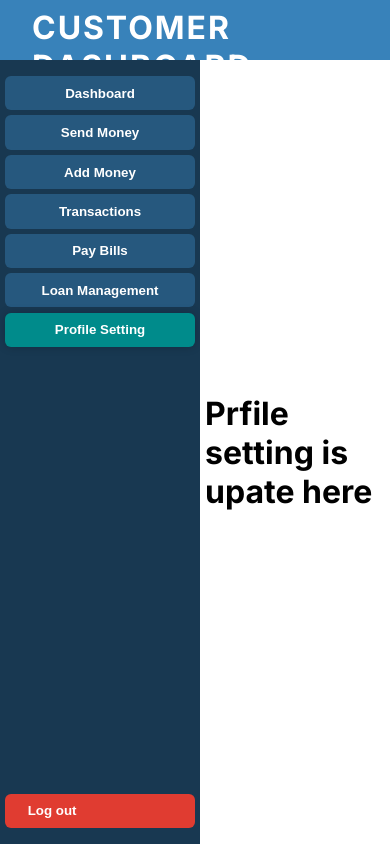
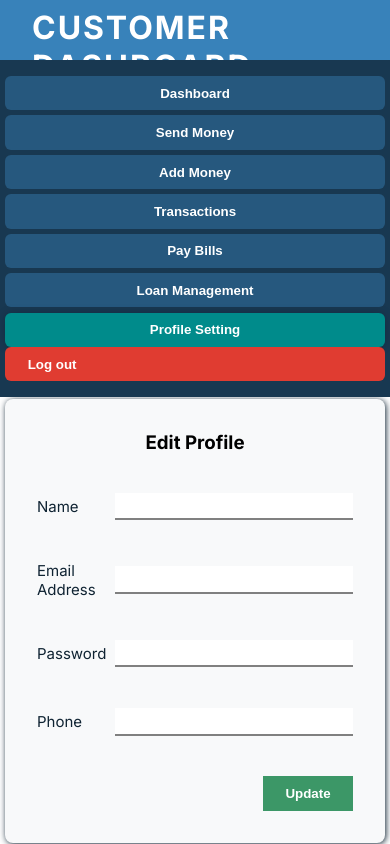
Before and after one commit to asia272/Bank-acount-operation, a React (Vite) app: page /customer/profile-setting in a window 390 px wide. Built offline with nearby package versions, Linux system fonts and the light colour scheme.

Commit message:
add edit profile component

```diff
--- a/src/features/auth/authSlice.js
+++ b/src/features/auth/authSlice.js
@@ -4,6 +4,15 @@ const initialState = {
   user: null,
   role: null,
   isLoggedIn: false,
+};
+
+
+const saveToSession = (state) => {
+  sessionStorage.setItem('auth', JSON.stringify({
+    user: state.user,
+    role: state.role,
+    isLoggedIn: state.isLoggedIn,
+  }));
 };
 
 const authSlice = createSlice({
@@ -15,14 +24,28 @@ const authSlice = createSlice({
       state.user = user;
       state.role = role;
       state.isLoggedIn = true;
+
+      saveToSession(state);
+    },
+    updateProfile: (state, action) => {
+      if (state.user) {
+        state.user = {
+          ...state.user,
+          ...action.payload,
+        };
+
+        saveToSession(state);
+      }
     },
     logout: (state) => {
       state.user = null;
       state.role = null;
       state.isLoggedIn = false;
+
+      sessionStorage.removeItem('auth');
     },
   },
 });
 
-export const { login, logout } = authSlice.actions;
+export const { login, logout, updateProfile } = authSlice.actions;
 export default authSlice.reducer;
--- a/src/features/customer/customerSlice.js
+++ b/src/features/customer/customerSlice.js
@@ -1,11 +1,18 @@
 import { createSlice } from '@reduxjs/toolkit';
 
-const initialState = {
+
+const savedCustomer = JSON.parse(localStorage.getItem('customerState'));
+
+const initialState = savedCustomer || {
     balance: 2000,
     transactions: [],
     loans: [],
     bills: [],
     profile: {},
+};
+
+const saveToLocalStorage = (state) => {
+    localStorage.setItem('customerState', JSON.stringify(state));
 };
 
 const customerSlice = createSlice({
@@ -21,31 +28,33 @@ const customerSlice = createSlice({
                 counterpartyName: action.payload.name,
                 counterpartyAccount: action.payload.accountNo,
                 date: new Date().toISOString()
-            })
+            });
+            saveToLocalStorage(state);
+        },
 
-        },
         addMoney: (state, action) => {
 
+            saveToLocalStorage(state);
         },
+
         recordTransaction: (state, action) => {
 
+            saveToLocalStorage(state);
         },
+
         payBill: (state, action) => {
 
+            saveToLocalStorage(state);
         },
+
         applyLoan: (state, action) => {
             state.loans.push({
                 ...action.payload,
                 date: new Date().toDateString(),
-                isApproved:false
-            })
-
-
-        },
-        updateProfile: (state, action) => {
-
-        },
-
+                isApproved: false
+            });
+            saveToLocalStorage(state);
+        }
     },
 });
 
@@ -55,7 +64,6 @@ export const {
     recordTransaction,
     payBill,
     applyLoan,
-    updateProfile,
 } = customerSlice.actions;
 
 export default customerSlice.reducer;
--- a/src/index.css
+++ b/src/index.css
@@ -51,6 +51,7 @@ form {
   padding: 2rem;
   border-radius: 8px;
   width: 500px;
+  max-width: 100%;
   box-shadow: 1px 1px 6px #0f2332;
 }
 
--- a/src/pages/Customer/CustomerRoutes/CustomerTransaction.css
+++ b/src/pages/Customer/CustomerRoutes/CustomerTransaction.css
@@ -2,7 +2,7 @@
     width: 100%;
     height: 100%;
     border: 1px solid #3882ba;
-    border-radius: 5px;
+    border-radius: 2px;
     position: relative;
     padding: 0.88rem;
 }
--- a/src/pages/Customer/CustomerRoutes/LoanManagement.css
+++ b/src/pages/Customer/CustomerRoutes/LoanManagement.css
@@ -4,9 +4,12 @@
     height: 100%;
     gap: 3rem;
     align-items: center;
-    width: 100%;
 }
-
-.loan-applications{
-    display: flex;
+.loan-manage-container form{
+    width: 100% !important;
+    margin: 0 2rem !important;
 }
+.display-loans{
+    display: flex !important;
+    gap: 1rem;
+}
--- a/src/pages/Customer/CustomerRoutes/LoanManagement.jsx
+++ b/src/pages/Customer/CustomerRoutes/LoanManagement.jsx
@@ -34,21 +34,26 @@ const LoanManagement = () => {
         {/* Amount */}
         <div className={`form-field ${errors.amount ? 'input-error' : ''}`}>
           <label>Amount (PKR)</label>
+          <div>
             <input
               type='number'
-            {...register('amount', { required: 'Please enter your amount' })}
+              {...register('amount', { required: 'Please enter your loan amount' })}
             />
             {errors.amount && <p>{errors.amount.message}</p>}
+          </div>
         </div>
 
         {/* Tenure */}
         <div className={`form-field ${errors.tenure ? 'input-error' : ''}`}>
           <label>Tenure (Month)</label>
+          <div>
             <input
               type='number'
-            {...register('tenure', { required: "Please enter your loan tenure" })}
+              {...register('tenure', { required: "Please enter you'r loan tenure" })}
             />
             {errors.tenure && <p>{errors.tenure.message}</p>}
+          </div>
+
         </div>
 
         {/* Purpose */}
@@ -70,13 +75,14 @@ const LoanManagement = () => {
       </form>
 
       {/* Display loan applications */}
+      <div className='display-loans'>
         <div className="loan-applications">
           <div>
             <h3>Loan Applications</h3>
             <table>
               <thead>
                 <tr>
-                <th>#</th>
+                  <th>ID</th>
                   <th>Amount</th>
                   <th>Tenure (Month)</th>
                   <th>Purpose</th>
@@ -98,12 +104,15 @@ const LoanManagement = () => {
               </tbody>
             </table>
           </div>
+
+        </div>
         <div>
-          <h4>Total application</h4>
-          <h4>Remaining amount: PKR 0</h4>
+          <h5>Total application:{loans.length}</h5>
+          <h5>Remaining amount: PKR 0</h5>
         </div>
 
       </div>
+
     </motion.div>
   );
 };
--- a/src/pages/Customer/CustomerRoutes/ProfileSetting.jsx
+++ b/src/pages/Customer/CustomerRoutes/ProfileSetting.jsx
@@ -1,11 +1,105 @@
 import React from 'react'
+import { useForm } from 'react-hook-form';
+import { motion } from 'framer-motion';
+import { useDispatch } from "react-redux";
+import { updateProfile } from "../../../features/auth/authSlice"
+import { toast } from 'react-hot-toast';
+const ProfileSetting = () => {
 
-const ProfileSetting = () => {
-  return (
-    <div>
-      <h1>Prfile setting is upate here</h1>
-    </div>
-  )
+    const dispatch = useDispatch();
+
+    const { register,
+        handleSubmit,
+        reset,
+        formState: { errors }
+    } = useForm();
+
+    const onSubmit = (data) => {
+        console.log(data);
+        dispatch(updateProfile(data));
+        toast.success("Profile Update successfully");
+        reset()
+    };
+
+
+    return (
+        <motion.form onSubmit={handleSubmit(onSubmit)}
+            initial={{ opacity: 0, y: 160 }}
+            animate={{ opacity: 1, y: 0 }}
+            exit={{ opacity: 0, x: 20 }}
+            transition={{ duration: 0.3 }}
+        >
+            <div className="heading">
+                <h3>Edit Profile</h3>
+            </div>
+            {/* Name Field */}
+            <div className={`form-field ${errors.name ? "input-error" : ""}`}>
+                <label>Name</label>
+                <div>
+                    <input
+                        type="text"
+                        {...register('name', { required: 'name  is required' })}
+                    />
+                    {errors.name && <p>{errors.name.message}</p>}
+                </div>
+            </div>
+
+            {/* Email Field */}
+            <div className={`form-field ${errors.email ? "input-error" : ""}`}>
+                <label>Email Address</label>
+                <div>
+                    <input
+
+                        type="email"
+                        {...register('email', {
+                            required: 'Email is required',
+                            pattern: {
+                                value: /^\S+@\S+$/i,
+                                message: 'Enter a valid email address',
+                            },
+                        })}
+                    />
+                    {errors.email && <p>{errors.email.message}</p>}
+                </div>
+            </div>
+
+            {/* Password Field */}
+            <div className={`form-field ${errors.password ? "input-error" : ""}`}>
+                <label>Password</label>
+                <div>
+                    <input
+                        type="password"
+                        {...register("password", {
+                            required: "Password is required",
+                            minLength: {
+                                value: 6,
+                                message: "Password must be at least 6 characters",
+                            },
+                        })}
+                    />
+                    {errors.password && <p>{errors.password.message}</p>}
+                </div>
+            </div>
+
+
+
+            <div className={`form-field ${errors.phone ? "input-error" : ""}`}>
+                <label>Phone</label>
+                <div>
+                    <input
+                        type="number"
+                        {...register('phone', {
+                            required: ' Phone number is required',
+
+                        })}
+                    />
+                    {errors.phone && <p>{errors.phone.message}</p>}
+                </div>
+            </div>
+
+            <button type="submit" className="update-btn">Update</button>
+        </motion.form>
+    )
 }
 
 export default ProfileSetting
--- a/src/pages/Login/LoginForm.jsx
+++ b/src/pages/Login/LoginForm.jsx
@@ -3,6 +3,7 @@ import { useNavigate } from 'react-router-dom';
 import { login } from "../../features/auth/authSlice";
 import { useForm } from 'react-hook-form';
 import { motion } from 'framer-motion';
+import { toast } from 'react-hot-toast';
 import "./LoginForm.css"
 
 const LoginForm = () => {
@@ -17,11 +18,21 @@ const LoginForm = () => {
 
     const onSubmit = (data) => {
         console.log(data);
-        let { role } = data
-        dispatch(login(data));
+      const { email, password, role } = data;
+
+    const user = {
+        email,
+        password,
+        name: "",
+        phone: ""
+    };
+
+dispatch(login({ user, role }));
+
         if (role === 'admin') navigate('/admin');
         else if (role === 'staff') navigate('/staff');
         else navigate('/customer');
+        toast.success(`Well come back to ${role} dashboard`);
         reset()
     };
 
--- a/src/pages/error.css
+++ b/src/pages/error.css
@@ -1,12 +1,40 @@
-.input-error input, .input-error select{
-    border-color: hsl(0, 66%, 54%) !important;
+.input-error input,
+.input-error select {
+  border-color: hsl(0, 66%, 54%) !important;
 }
-.input-error p{
-    color: hsl(0, 66%, 54%);
-    font-size: 13px;
-    margin-top: 5px;
+
+.input-error p {
+  color: hsl(0, 66%, 54%);
+  font-size: 13px;
+  margin-top: 5px;
+  animation: error-shake 0.2s ease-in 2;
 }
 
 .input-error > label {
   color: hsl(0, 66%, 54%);
 }
+
+@keyframes error-shake {
+  0% {
+    transform: translateX(0);
+  }
+  25% {
+    transform: translateX(-5px);
+  }
+  50% {
+    transform: translateX(5px);
+  }
+  75% {
+    transform: translateX(-5px);
+  }
+  100% {
+    transform: translateX(0);
+  }
+}
+
+.error-text {
+  color: hsl(0, 66%, 54%);
+  font-size: 13px;
+  margin-top: 5px;
+  animation: error-shake 0.3s ease-in-out;
+}
--- a/src/pages/layouts.css
+++ b/src/pages/layouts.css
@@ -1,4 +1,3 @@
-
 .main-container {
   display: grid;
   height: 100vh;
@@ -21,7 +20,6 @@
   padding: 0.47rem 0 0 2rem;
   box-sizing: border-box;
 }
-
 .header h1 {
   text-transform: uppercase;
   letter-spacing: 2px;
@@ -75,3 +73,13 @@
   color: white;
   box-shadow: 0 0 10px rgba(0,0,0,0.2);
 }
+@media (max-width:500px) {
+  .main-container {
+  grid-template-columns: 200px 1fr;
+  grid-template-rows: 60px 1fr;
+  grid-template-areas:
+    "header header"
+    "sidebar sidebar"
+    "main main";
+}
+}
```
Lines whose indentation alone changed are shown as unchanged.
